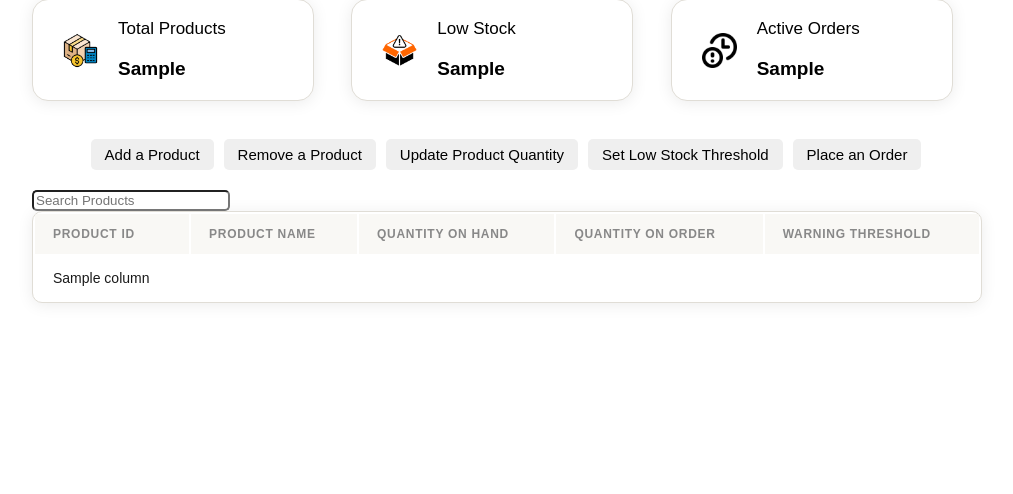
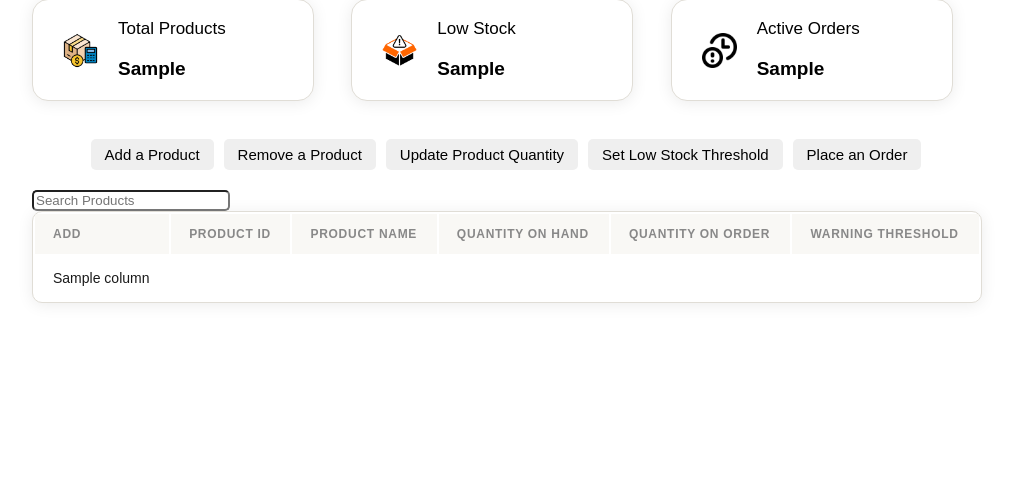
Before and after one commit to BedHeadNinja/SE-Project-416-GD, a Python web app: template IMS/IMS/templates/inventory/inventory.html in a window 1280 px wide. Shown: the part 157-651 px from the top of the page, without its empty margins (134-1147 px from the left). Run offline with Jinja, Linux system fonts and the light colour scheme; the template is opened without the code that fills it: most values are stand-ins (such as "Sample title", 1, 10 or a date in 2020); form fields are guessed from the names that the template uses.

Commit message:
Change 'Add' column header in inventory table

```diff
--- a/IMS/IMS/templates/inventory/inventory.html
+++ b/IMS/IMS/templates/inventory/inventory.html
@@ -162,7 +162,7 @@
         <table>
             <thead>
                 <tr class="table-headers">
-                    <th class="add-order-column">Add</th>
+                    <th>Add</th>
                     <th>Product ID</th>
                     <th>Product Name</th>
                     <th>Quantity On Hand</th>
```
